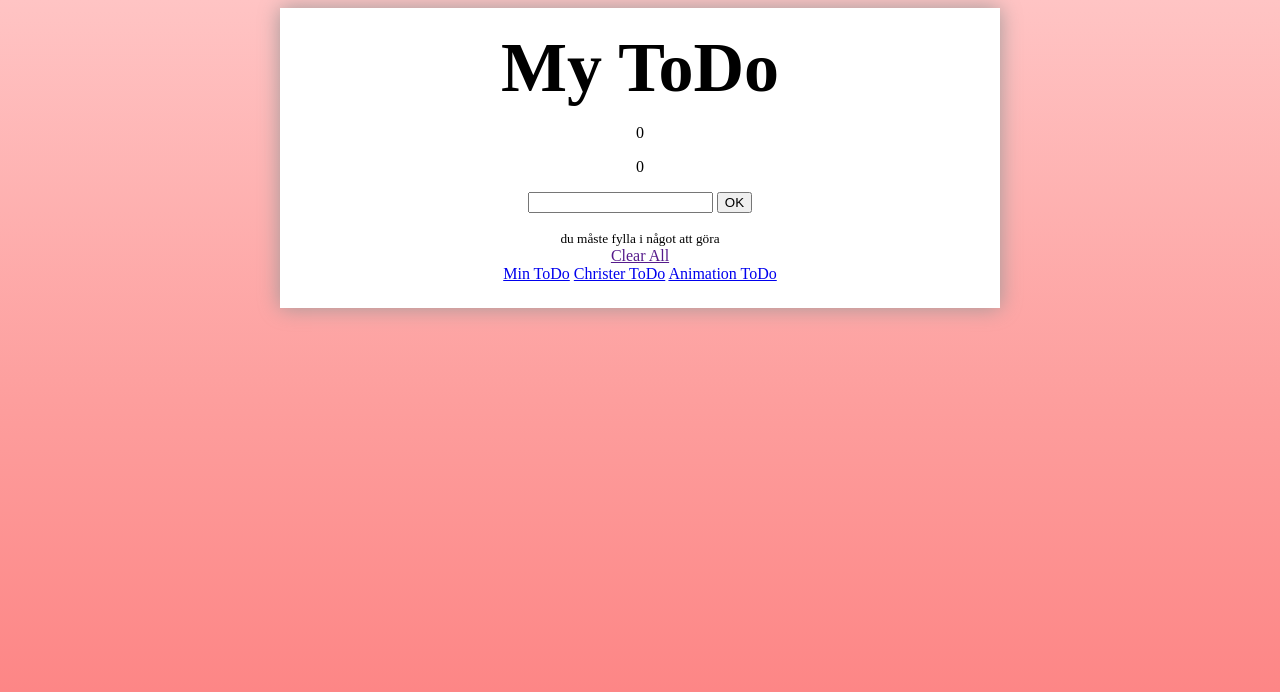
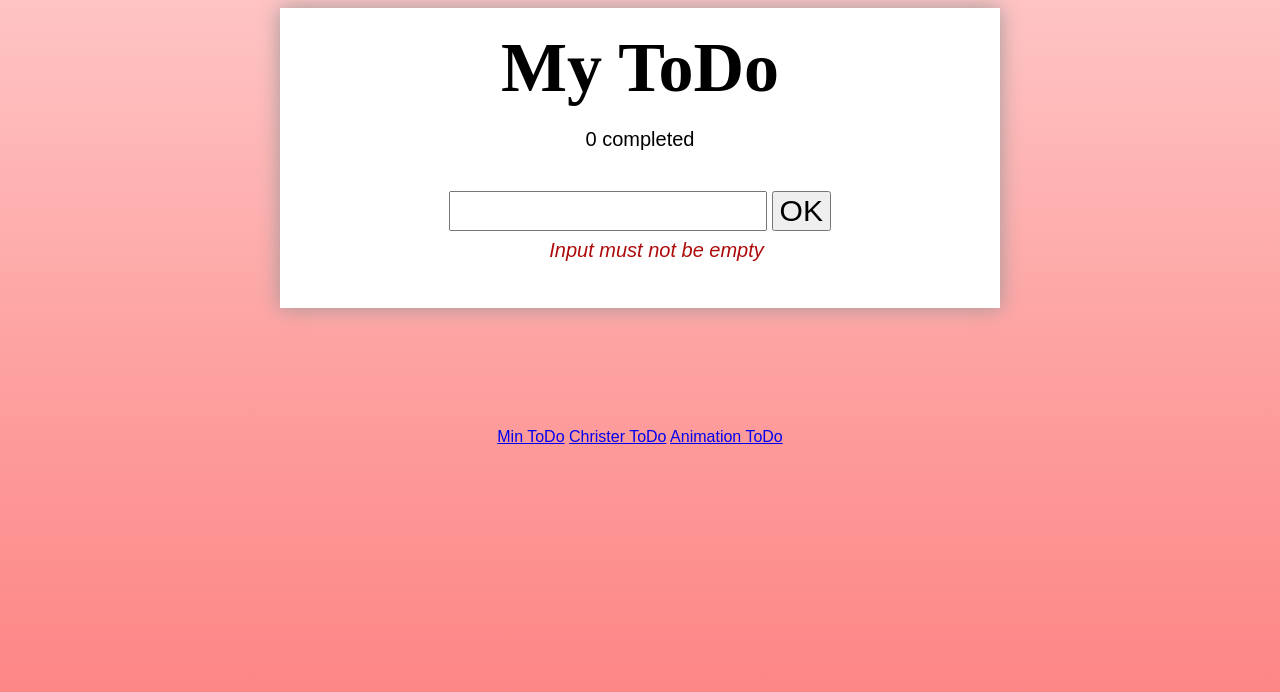
Before and after one commit to mhema42/todoanim, a plain HTML site: page index.html in a window 1280 px wide. Both pictures are taken after a click on the button "OK". Drawn offline with Linux system fonts and the light colour scheme.

Commit message:
Change text in js for empty input when klick, fixed colors for input and empty text

```diff
--- a/anim.css
+++ b/anim.css
@@ -1,6 +1,10 @@
 HTML {
+    background: -webkit-linear-gradient(#FFC4C4, #FD9E9D, #FD7D7D);
     height: 100%;
-    background: -webkit-linear-gradient(#FFC4C4, #FD9E9D, #FD7D7D);
+}
+
+body {
+    font-family: "arial";
 }
 
 .container {
@@ -13,18 +17,67 @@ HTML {
 }
 
 h1 {
+    font-family: "Times New Roman', Times, serif";
     font-size: 0;
 }
 
 h1:after {
-    display: block;
-    margin-top: 20px;
-    font-size: 70px;
     color: black;
     content: "My ToDo";
+    display: block;
+    font-size: 70px;
+    margin-top: 20px;
 }
 
 .done {
-    font-
-    font-size: ;
+    font-family: "arial";
+    font-size: 20px;
+    margin-bottom: 40px;
+    padding-top: 0;
 }
+
+.done::after {
+    content: " completed";
+}
+
+input {
+    font-size: 26px;
+    height: 34px;
+    vertical-align: middle;
+    width: 310px;
+}
+
+input:focus {
+    outline-color: blue;
+}
+
+button {
+    font-size: 30px;
+    vertical-align: middle;
+}
+
+small {
+    display: block;
+    margin-top: 8px;
+    padding-left: 33px;
+    color: rgb(173, 11, 11);
+    font-size: 20px;
+    font-style: italic;
+}
+
+
+
+
+
+.chCss {
+    position: relative;
+    transform: translateY(150px);
+}
+
+.toDos {
+    display: none;
+}
+
+.clear {
+    display: none;
+}
--- a/christer.css
+++ b/christer.css
@@ -28,14 +28,13 @@ h1:after {
     content: "JavaScript NoToDo App";
     display: block;
     margin-top: 0;
-    margin-bottom: 110px;
     text-align: center;
 }
 
 .inBtn {
     text-align: right;
     border-radius: 3px;
-    transform: translate(0px, px);
+    transform: translate(0px, 0px);
     background: white;
     max-width: 500px;
     height: 58px;
@@ -80,7 +79,6 @@ button {
 }
 
 .toDolist {
-    position: relative;
     top: 25px;
     border-radius: 3px;
     max-width: 500px;
--- a/index.html
+++ b/index.html
@@ -22,15 +22,14 @@
 
       <div class="inBtn">
         <input type="text" id="input" name="input" placeholder=" " />
-        <span>
         <button>OK</button>
       </div>
+
+      <small></small>
 
       <div class="toDolist">
         <ul></ul>
       </div>
-
-      <small></small>
 
       <div class="reload">
         <a class="clear" href="">Clear All</a>
--- a/script.js
+++ b/script.js
@@ -29,7 +29,7 @@ button.addEventListener("click", function () {
   // kotrollera att textrutan inte är tom när vi klickar
   if (text.length == 0) {
     document.querySelector("small").innerText =
-      "du måste fylla i något att göra";
+      "Input must not be empty";
     index--;
     toDos.innerText = index;
     done.innerText = completed;
--- a/style.css
+++ b/style.css
@@ -16,7 +16,7 @@ h1 {
   width: 400px;
   margin: auto;
   text-shadow: 1px 1px 0.01em white;
-  transform: translate(0, 108px);
+  transform: translate(0, 228px);
   font-size: 27px;
   color: rgb(20, 6, 145);
   margin: 0;
```
